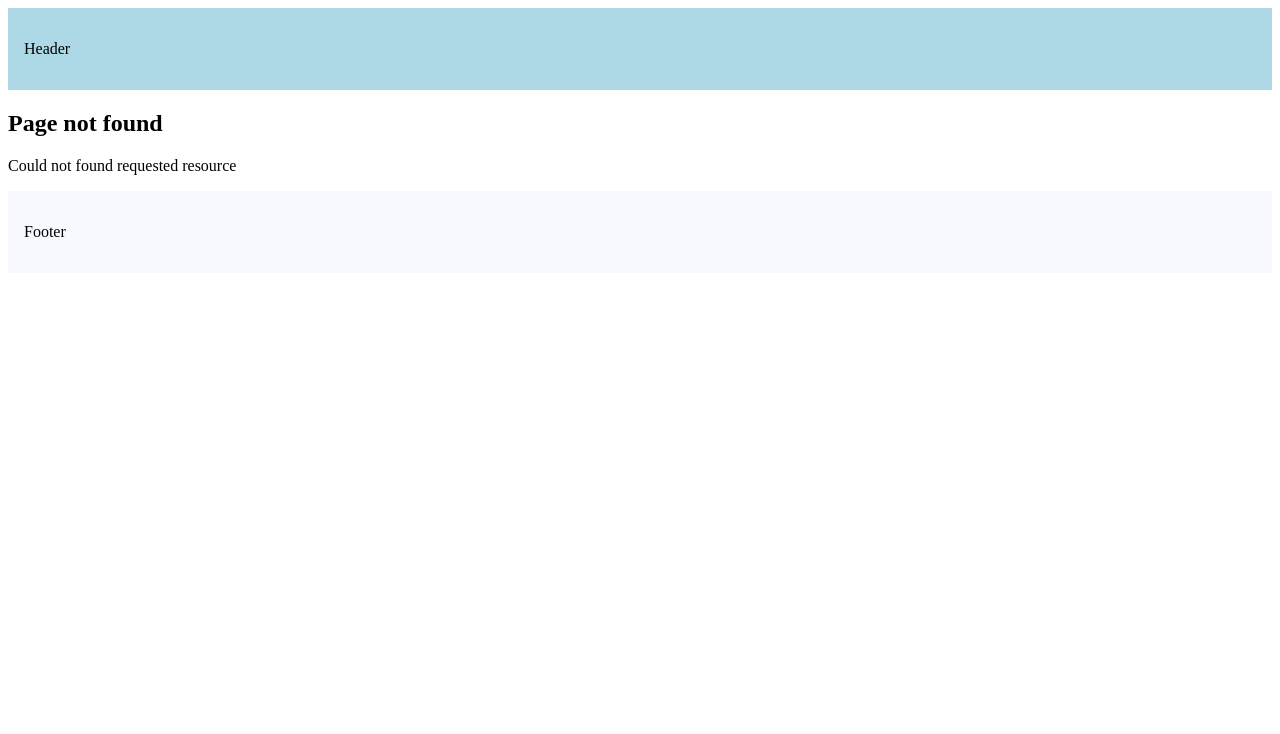
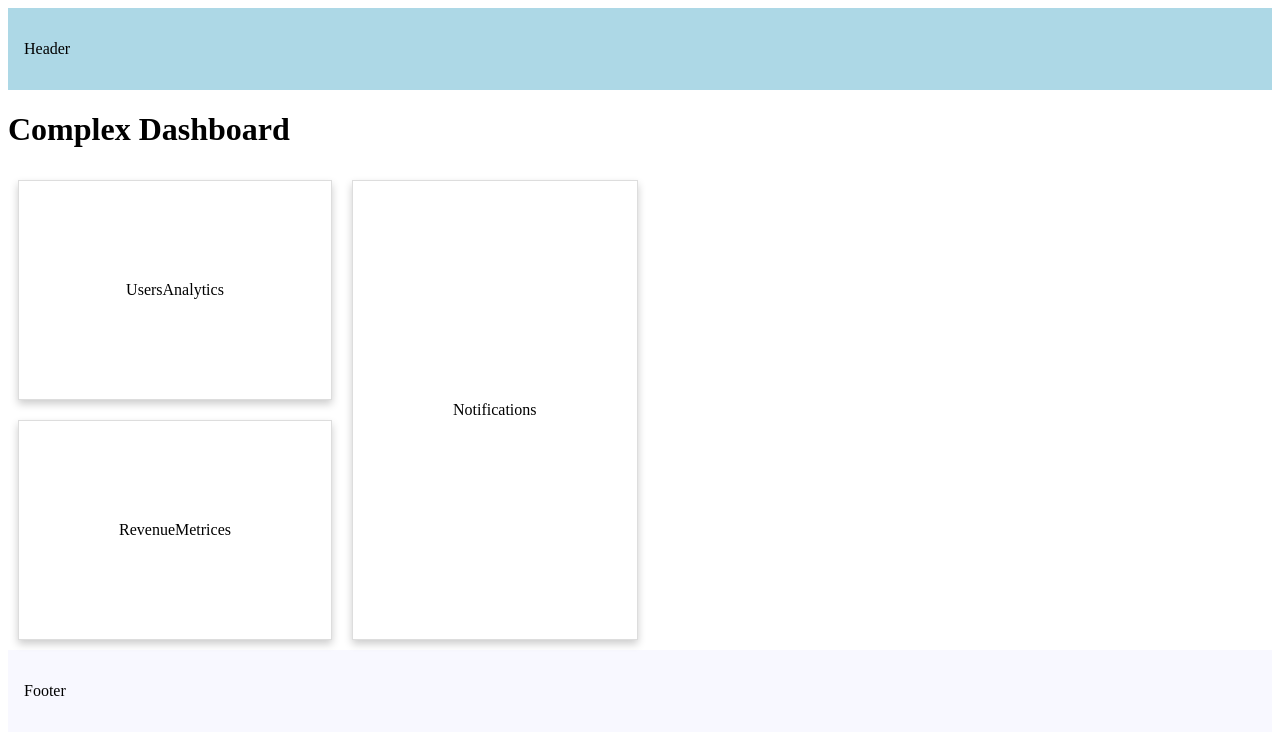
Before and after one commit to Rutvi25/NextJs14, a Next.js app in the folder next14-learning/: page /complex-dashboard in a window 1280 px wide. Before the commit this address had no page. Shown: the top 734 px of the page. Built offline with nearby package versions, Linux system fonts and the light colour scheme.

Commit message:
parallel routes

```diff
--- /dev/null
+++ b/next14-learning/src/app/complex-dashboard/@notifications/page.tsx
@@ -0,0 +1,7 @@
+import Card from '@/components/Card';
+
+const Notifications = () => {
+  return <Card>Notifications</Card>;
+};
+
+export default Notifications;
--- /dev/null
+++ b/next14-learning/src/app/complex-dashboard/@revenue/page.tsx
@@ -0,0 +1,7 @@
+import Card from '@/components/Card';
+
+const RevenueMetrices = () => {
+  return <Card>RevenueMetrices</Card>;
+};
+
+export default RevenueMetrices;
--- /dev/null
+++ b/next14-learning/src/app/complex-dashboard/@users/page.tsx
@@ -0,0 +1,8 @@
+import Card from '@/components/Card';
+import React from 'react';
+
+const UsersAnalytics = () => {
+  return <Card>UsersAnalytics</Card>;
+};
+
+export default UsersAnalytics;
--- /dev/null
+++ b/next14-learning/src/app/complex-dashboard/layout.tsx
@@ -0,0 +1,28 @@
+import React, { ReactNode } from 'react';
+
+const DashboardLayout = ({
+  children,
+  users,
+  revenue,
+  notifications,
+}: {
+  children: ReactNode;
+  users: ReactNode;
+  revenue: ReactNode;
+  notifications: ReactNode;
+}) => {
+  return (
+    <div>
+      <div>{children}</div>
+      <div style={{ display: 'flex' }}>
+        <div style={{ display: 'flex', flexDirection: 'column' }}>
+          <div>{users}</div>
+          <div>{revenue}</div>
+        </div>
+        <div style={{ display: 'flex', flex: 1 }}>{notifications}</div>
+      </div>
+    </div>
+  );
+};
+
+export default DashboardLayout;
--- /dev/null
+++ b/next14-learning/src/app/complex-dashboard/page.tsx
@@ -0,0 +1,7 @@
+import React from 'react';
+
+const ComplexDashboard = () => {
+  return <h1>Complex Dashboard</h1>;
+};
+
+export default ComplexDashboard;
--- /dev/null
+++ b/next14-learning/src/components/Card.tsx
@@ -0,0 +1,17 @@
+import React, { ReactNode } from 'react';
+
+const Card = ({ children }: { children: ReactNode }) => {
+  const cardStyle = {
+    padding: '100px',
+    margin: '10px',
+    boxShadow: '0 4px 8px 0 rgba(0,0,0,0.2)',
+    border: '1px solid #ddd',
+    display: 'flex',
+    justifyContent: 'center',
+    alignItems: 'center',
+  };
+
+  return <div style={cardStyle}>{children}</div>;
+};
+
+export default Card;
```
